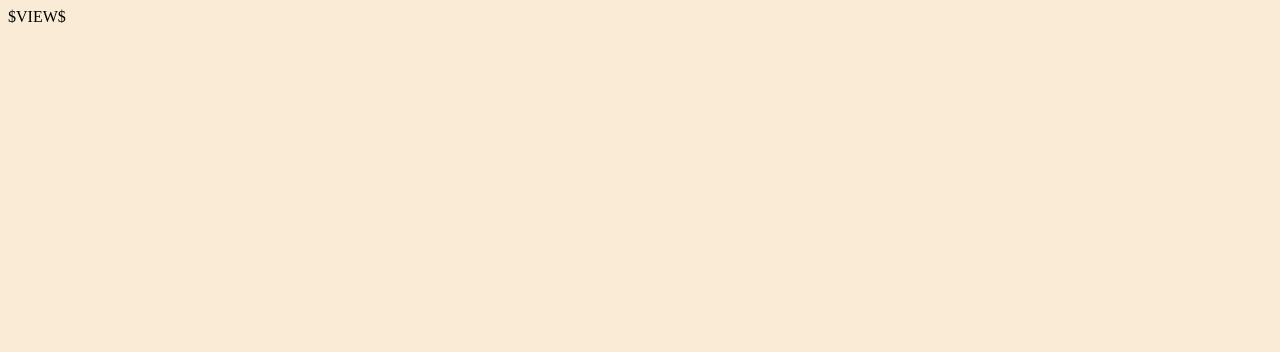
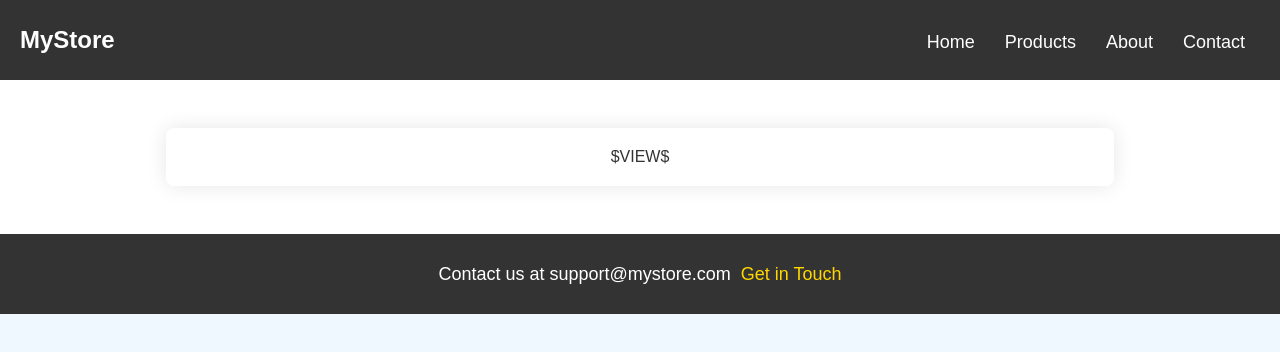
Before and after one commit to ANIMESHSINGH01/MERN_PRAC, a website: page day11_NodeJS/view.html in a window 1280 px wide. Drawn offline with Linux system fonts and the light colour scheme.

Commit message:
Update view.html

```diff
--- a/day11_NodeJS/view.html
+++ b/day11_NodeJS/view.html
@@ -6,16 +6,138 @@
     <meta name="viewport" content="width=device-width, initial-scale=1.0">
     <title>My Shop</title>
     <style>
+        * {
+            margin: 0;
+            padding: 0;
+            box-sizing: border-box;
+        }
         body {
-            background-color: antiquewhite;
+            font-family: 'Arial', sans-serif;
+            background-color: #f0f8ff;
+            color: #333;
+        }
+        nav {
+            height: 10vh;
+            background-color: #333;
+            display: flex;
+            justify-content: space-between;
+            align-items: center;
+            padding: 0 20px;
+            color: white;
+            font-size: 24px;
+        }
+        nav .logo {
+            font-weight: bold;
+        }
+        nav ul {
+            display: flex;
+            list-style: none;
+        }
+        nav ul li {
+            margin: 0 15px;
+        }
+        nav ul li a {
+            text-decoration: none;
+            color: white;
+            font-size: 18px;
+            transition: color 0.3s;
+        }
+        nav ul li a:hover {
+            color: #ffd700;
+        }
+        main {
+            padding: 48px;
+            background-color: #fff;
+            display: flex;
+            flex-direction: column;
+            align-items: center;
+        }
+        .product-details {
+            width: 80%;
+            max-width: 1200px;
+            background-color: #fff;
+            border-radius: 8px;
+            box-shadow: 0 0 20px rgba(0, 0, 0, 0.1);
+            padding: 20px;
+            display: flex;
+            flex-direction: column;
+            align-items: center;
+        }
+        .product-details img {
+            max-width: 100%;
+            border-radius: 8px;
+        }
+        .product-details h2 {
+            margin: 20px 0;
+            font-size: 32px;
+            color: #333;
+        }
+        .product-details h4 {
+            font-size: 24px;
+            color: #007bff;
+            margin-bottom: 20px;
+        }
+        .product-details p {
+            font-size: 18px;
+            color: #555;
+            line-height: 1.6;
+            text-align: center;
+            margin-bottom: 20px;
+        }
+        .product-details .additional-info {
+            width: 100%;
+            background-color: #f7f7f7;
+            padding: 20px;
+            border-radius: 8px;
+            margin-top: 20px;
+        }
+        .product-details .additional-info h3 {
+            margin-bottom: 10px;
+            font-size: 24px;
+            color: #333;
+        }
+        .product-details .additional-info ul {
+            list-style: disc;
+            padding-left: 20px;
+            color: #555;
+        }
+        footer {
+            height: 10vh;
+            background-color: #333;
+            color: white;
+            display: flex;
+            justify-content: center;
+            align-items: center;
+            font-size: 18px;
+            padding: 20px;
+        }
+        footer a {
+            color: #ffd700;
+            text-decoration: none;
+            margin-left: 10px;
         }
     </style>
 </head>
 
 <body>
-    <nav></nav>
-    <main>$VIEW$</main>
-    <footer></footer>
+    <nav>
+        <div class="logo">MyStore</div>
+        <ul>
+            <li><a href="/">Home</a></li>
+            <li><a href="/products">Products</a></li>
+            <li><a href="/about">About</a></li>
+            <li><a href="/contact">Contact</a></li>
+        </ul>
+    </nav>
+    <main>
+        <div class="product-details">
+            $VIEW$
+        </div>
+    </main>
+    <footer>
+        <div>Contact us at support@mystore.com</div>
+        <a href="/contact">Get in Touch</a>
+    </footer>
 </body>
 
 </html>
```
